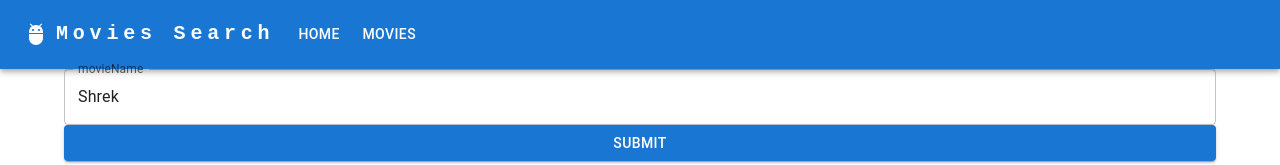
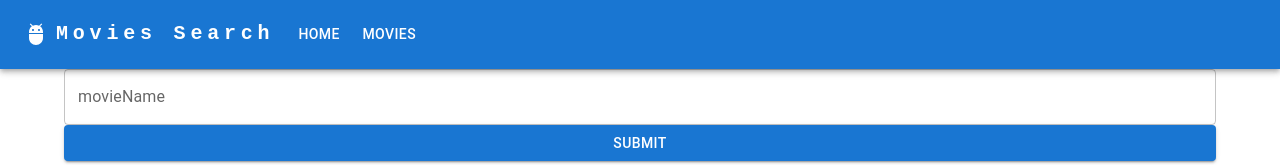
Before and after one commit to smerch88/next_js_movies, a Next.js app in the folder next-js/: page /movies in a window 1280 px wide. Shown: the top 165 px of the page. Built offline with nearby package versions, Linux system fonts and the light colour scheme.

Commit message:
update: save search query

```diff
--- a/next-js/src/components/SearchForm.tsx
+++ b/next-js/src/components/SearchForm.tsx
@@ -3,10 +3,11 @@ import * as yup from "yup";
 import { FC } from "react";
 
 import { Button, TextField, Box } from "@mui/material";
-import { useDispatch } from "react-redux";
+import { useDispatch, useSelector } from "react-redux";
 import { AppDispatch } from "@/redux/store";
 import { fetchGetMovies } from "@/redux/movies/movies-operations";
 import { setPage, setQuery } from "@/redux/movies/movies-slice";
+import { getQuery } from "@/redux/movies/movies-selectors";
 
 const validationSchema = yup.object({
   movieName: yup.string().required("movieName is required"),
@@ -15,9 +16,11 @@ const validationSchema = yup.object({
 const SearchForm: FC = () => {
   const dispatch = useDispatch<AppDispatch>();
 
+  const query = useSelector(getQuery);
+
   const formik = useFormik<FormValues>({
     initialValues: {
-      movieName: "Shrek",
+      movieName: query,
     },
     validationSchema: validationSchema,
     onSubmit: (values: FormValues) => {
--- a/next-js/src/services/api.ts
+++ b/next-js/src/services/api.ts
@@ -14,7 +14,6 @@ export const getMovies = async (
     const { data }: AxiosResponse<any> = await omdbapi.get(
       `?s=${movieName}&apikey=${API_KEY}&page=${page}`
     );
-    console.log(data);
     return data;
   } catch (error: any) {
     return error;
@@ -26,7 +25,6 @@ export const getMovieDetails = async (IMDb: string = ""): Promise<any> => {
     const { data }: AxiosResponse<any> = await omdbapi.get(
       `?i=${IMDb}&apikey=${API_KEY}`
     );
-    console.log(data);
     return data;
   } catch (error: any) {
     return error;
```
